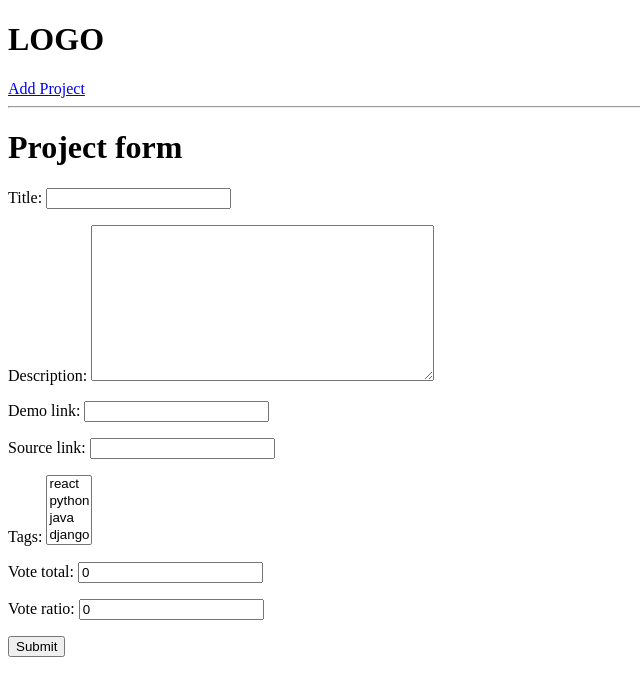
After one commit to sandeshghimire2020/Webdev_with_django, a Django app: page /create-Project/ in a window 1280 px wide. The commit adds this page. Shown: the top 696 px of the page, without its empty margins (0-640 px from the left). Run offline with Django 4.2, Linux system fonts and the light colour scheme; data comes from the database, SQL or seed files in the repository.

Commit message:
create_form

```diff
--- /dev/null
+++ b/WebApp1/base/forms.py
@@ -0,0 +1,8 @@
+from django.forms import ModelForm
+from .models import Project
+
+
+class ProjectForm(ModelForm):
+    class Meta:
+        model = Project
+        fields = '__all__'
--- a/WebApp1/base/templates/base/home.html
+++ b/WebApp1/base/templates/base/home.html
@@ -1,8 +1,4 @@
-<h1>This is home</h1>
-
-
-
-
+{% include 'main.html'%}
 
 <table>
   <tr>
--- /dev/null
+++ b/WebApp1/base/templates/base/project_form.html
@@ -0,0 +1,20 @@
+{% include 'main.html' %}
+
+{% block content %}
+
+<h1>Project form</h1>
+
+<form method = "POST">
+    {% csrf_token %}
+
+    {{form.as_p}}
+
+
+    <input type = 'submit'>
+
+
+
+
+</form>
+
+{% endblock %}
--- a/WebApp1/base/urls.py
+++ b/WebApp1/base/urls.py
@@ -6,5 +6,6 @@ from .models import Project
 urlpatterns = [
     path('', views.home, name="home"),
     path('Project/<str:pk>/', views.project, name="Project"),
+    path('create-Project/', views.createProject, name="create"),
 
 ]
--- a/WebApp1/base/views.py
+++ b/WebApp1/base/views.py
@@ -1,6 +1,7 @@
 from django.shortcuts import render
 from django.http import HttpResponse
 from .models import Project
+from .forms import ProjectForm
 # Create your views here.
 
 
@@ -14,3 +15,9 @@ def project(request,pk):
 
     ProjectObj=Project.objects.get(id=pk)
     return render(request,'base/Project.html',{'cont':ProjectObj})
+
+def createProject(request):
+    forms = ProjectForm()
+
+    Context={'form':forms}
+    return render(request,'base/project_form.html',Context )
--- a/WebApp1/templates/main.html
+++ b/WebApp1/templates/main.html
@@ -10,9 +10,6 @@
   <body>
 	{% include 'navbar.html'%}
 
-    {% block content%}
-        <h1>This is the content inside block</h1>
 
-    {%endblock content%}
   </body>
 </html>
--- a/WebApp1/templates/navbar.html
+++ b/WebApp1/templates/navbar.html
@@ -1,56 +1,4 @@
 
-<!DOCTYPE html>
-
-<html >
-<meta name="description" content="Na">
-<meta name="Author" content="Sandesh Ghimire">
-<meta name="viewport" content="width=device-width, initial-scale=1, shrink-to-fit=no ">
-
-<head>
-<title>Sandesh Ghimire</title>
-
-
-</head>
-
-<body id= "Back" class="main">
-
-
-    <link rel="stylesheet" href="style.css">
-
-
-    <div class="back2">
-
-
-        <section id="sec1">
-
-            <div class="logo">
-
-                <a href="#">LOGO</a>
-
-            </div>
-            <div id="div1" >
-
-                <div id="header" class="navbar">
-                    <ul>
-                        <li><a href="#">Home</a></li>
-                        <li><a href="#">About</a></li>
-                        <li><a href="#">One</a></li>
-                        <li><a href="#">Contact</a></li>
-                    </ul>
-                </div>
-
-
-
-            </div>
-            <div class="clearfix"></div>
-
-        </section>
-
-    </div>
-
-   <hr>
-
-</body>
-
-
-</html>
+<h1>LOGO</h1>
+<a href = "{% url 'create' %}">Add Project</a>
+<hr>
```
